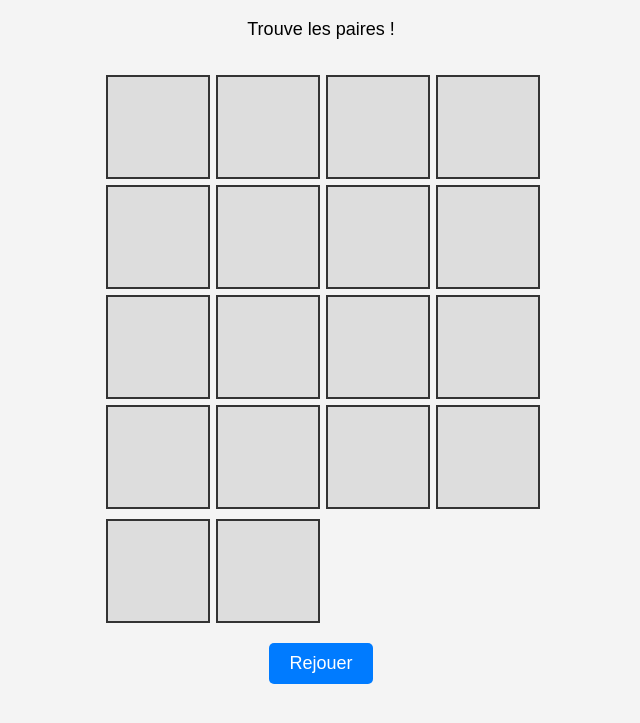
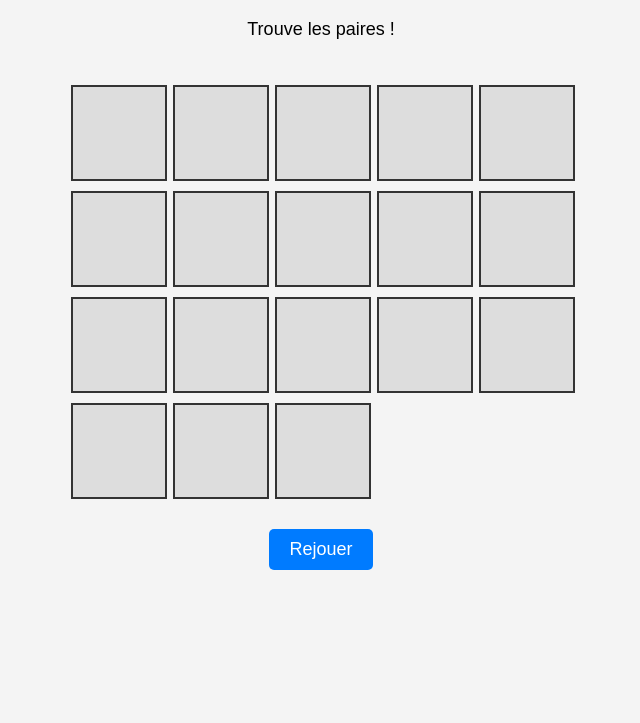
Before and after one commit to anassiri123/-lectronique-anassiri-, a plain HTML site: page index.html in a window 1280 px wide. Shown: the part 61-784 px from the top of the page, without its empty margins (319-959 px from the left). Drawn offline with Linux system fonts and the light colour scheme.

Commit message:
Update jeux2.css

```diff
--- a/jeux2.css
+++ b/jeux2.css
@@ -21,22 +21,23 @@ p {
     justify-content: center;
     align-items: center;
     flex-direction: column;
+    padding: 10px;
 }
 
-/* ✅ Styles de la grille de jeu */
+/* ✅ Styles de la grille de jeu responsive */
 .grid {
     display: grid;
-    grid-template-columns: repeat(4, 100px);
-    grid-template-rows: repeat(3, 100px);
+    grid-template-columns: repeat(auto-fit, minmax(80px, 1fr));
     gap: 10px;
-    justify-content: center;
+    width: 100%;
+    max-width: 500px;
     margin-top: 20px;
 }
 
 /* ✅ Style des cartes */
 .card {
-    width: 100px;
-    height: 100px;
+    width: 100%;
+    aspect-ratio: 1 / 1;
     background-color: #ddd;
     border: 2px solid #333;
     display: flex;
@@ -55,13 +56,13 @@ p {
     height: 100%;
     display: none;
     border-radius: 10px;
+    object-fit: cover;
 }
 
 .card.flipped img {
     display: block;
 }
 
-/* ✅ Assurer que les paires trouvées restent visibles */
 .card.matched img {
     display: block !important;
 }
@@ -110,7 +111,7 @@ button:hover {
 
 /* ✅ Style pour la vidéo des feux d'artifice 🎆 */
 #fireworksVideo {
-    display: none; /* Cachée par défaut */
+    display: none;
     position: fixed;
     top: 50%;
     left: 50%;
```
